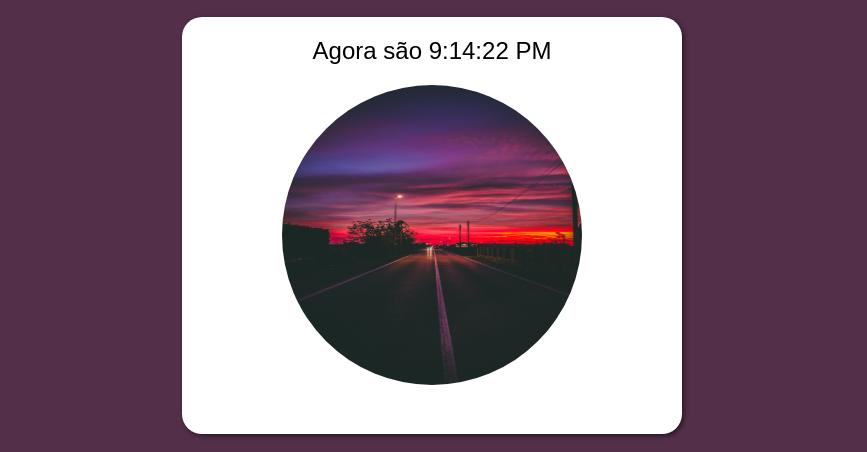
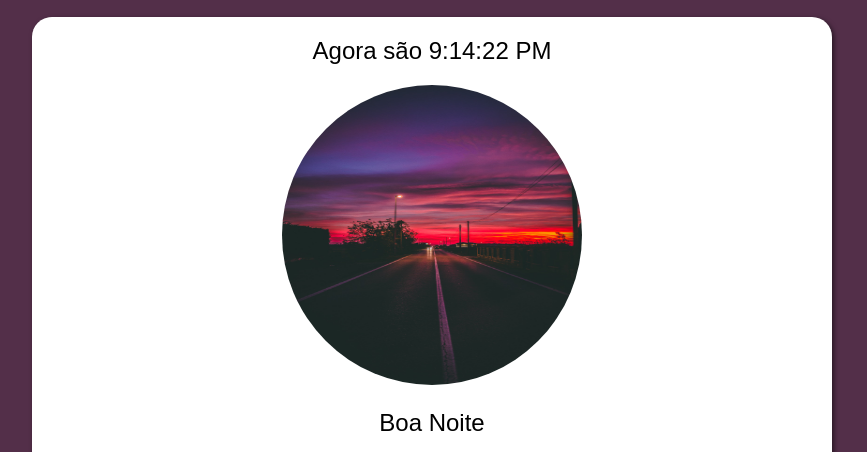
Before and after one commit to AmareloPuyo/HoraDoDia, a plain HTML site: page index.html in a window 1280 px wide. Shown: the part 102-554 px from the top of the page, without its empty margins (208-1075 px from the left). Drawn offline with Linux system fonts and the light colour scheme.

Commit message:
update size

```diff
--- a/index.html
+++ b/index.html
@@ -20,7 +20,9 @@
         <div id="foto">
             <img id="imagem"  src="manha.jpg" alt="imagem_do_dia">
         </div>
-
+        <div id="saudacao">
+            Aqui vai a saudação
+        </div>
 
     </section>
 
--- a/script.js
+++ b/script.js
@@ -4,10 +4,10 @@ var tempo = new Date
 var hora = tempo.getHours()
 var minutos = tempo.toLocaleTimeString()
 
-
 //captura o elemento (ID) através do DOM para modificar os atributos//
 var imagem = window.document.getElementById('imagem')
 var div = window.document.getElementById('msg')
+var saudacao = window.document.getElementById('saudacao')
 
 // Substitui o texto do conteúdo capturado//
 div.innerHTML = `Agora são ${minutos} `
@@ -17,15 +17,18 @@ function atualizaFoto(){
     if (hora >= 6 && hora < 12) {
         imagem.src = 'manha.jpg'
         document.body.style.background = '#E1BE05'
+        saudacao.innerHtml = 'Bom Dia!'
 
     }
     else if (hora >= 12 && hora <= 18) {
         imagem.src = 'tarde.jpg'
         document.body.style.background = '#C96416'
+        saudacao.innerHTML = 'Boa Tarde!'
     }
     else {
         imagem.src = 'noite.jpg'
         document.body.style.background = "#532F49"
+        saudacao.innerHTML = 'Boa Noite'
     }
 
 }
--- a/style.css
+++ b/style.css
@@ -28,7 +28,8 @@ img{
 
 section{
     background-color: white;
-    width: 500px;
+    width: 80vw;
+    max-width: 800px;
     padding: 20px 0px 45px 0px;
     border-radius: 20px;
     box-shadow: 2px 2px 5px rgba(0, 0, 0, 0.534);
@@ -39,6 +40,10 @@ section{
     padding-bottom: 20px;
     font-size: 24px;
 }
+#saudacao{
+    padding-top: 20px;
+    font-size: 24px;
+}
 footer{
     color:white;
     font-size: 24px;
```
